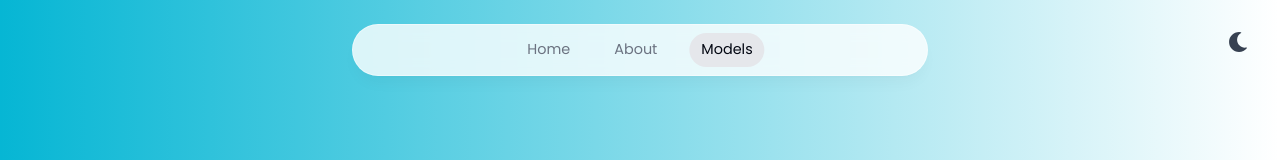
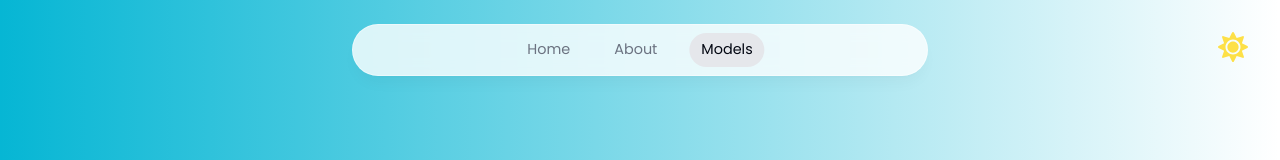
Before and after one commit to Opti-Finance/stock-dashboard, a React (Vite) app in the folder frontend/: page / in a window 1280 px wide. Shown: the top 160 px of the page. Built offline with nearby package versions, Linux system fonts and the light colour scheme.

Commit message:
swapped the icon for dark theme and made it bigger

```diff
--- a/frontend/src/components/ColorSwitch.jsx
+++ b/frontend/src/components/ColorSwitch.jsx
@@ -11,9 +11,9 @@ const ColorSwitch = () => {
       aria-label={theme === "light" ? "Switch to dark mode" : "Switch to light mode"}
     >
       {theme === "light" ? (
-        <FaMoon className="text-gray-700 text-xl hover:text-indigo-600" />
+        <FaSun className="text-yellow-300 text-3xl hover:text-yellow-400" />
       ) : (
-        <FaSun className="text-yellow-300 text-xl hover:text-yellow-400" />
+        <FaMoon className="text-gray-700 text-3xl hover:text-indigo-600" />
       )}
     </button>
   );
```
